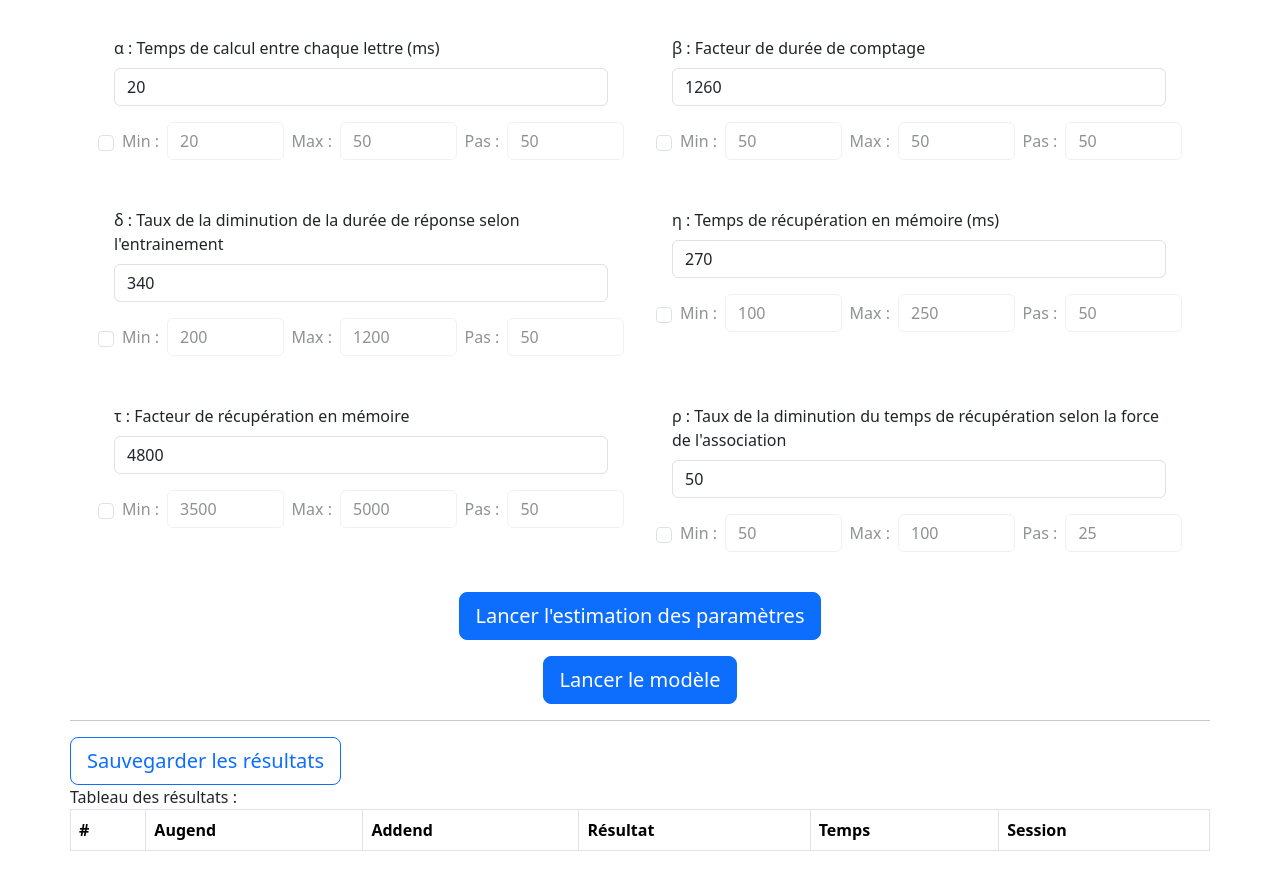
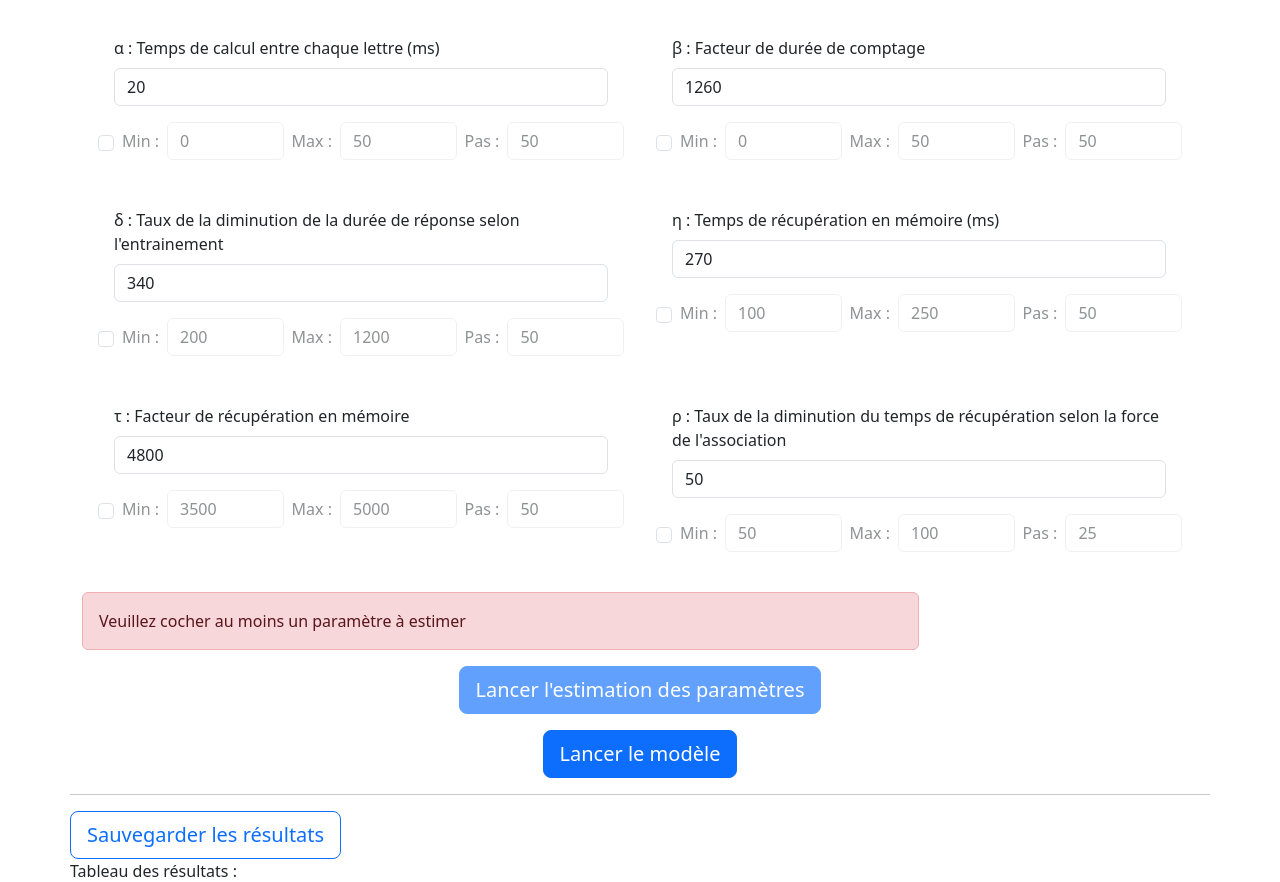
Before and after one commit to GatienCaillet/TER_CAILLET_ILLOUZ, a Vue app in the folder dev/: page / in a window 1280 px wide. Shown: the part 522-1404 px from the top of the page. Built offline with nearby package versions, Linux system fonts and the light colour scheme.

Commit message:
feat: messages d error quand le pas est a 0 ou moins ou si le min est superieur au max dans les parametres d estimation

```diff
--- a/dev/src/components/AppInputMinMax.vue
+++ b/dev/src/components/AppInputMinMax.vue
@@ -76,7 +76,7 @@ defineEmits([
             step="1"
             :value="pas"
             @focus="!enabled && $emit('update:enabled', true)"
-            @input="$emit('update:pas', Math.max(1, Number.isFinite($event.target.valueAsNumber) ? $event.target.valueAsNumber : 1))"
+            @input="$emit('update:pas', $event.target.valueAsNumber)"
           />
         </div>
       </fieldset>
--- a/dev/src/components/ParametersForm.vue
+++ b/dev/src/components/ParametersForm.vue
@@ -1,5 +1,5 @@
 <script setup>
-import { reactive, ref } from "vue";
+import { reactive, ref, computed } from "vue";
 import AppInput from "./AppInput.vue";
 import AppInputMinMax from "./AppInputMinMax.vue";
 import BaseButton from "./BaseButton.vue";
@@ -56,7 +56,7 @@ const configEstimation = reactive([
     id: "alpha",
     label: "α : Temps de calcul entre chaque lettre (ms)",
     key: "alpha",
-    min: 20,
+    min: 0,
     max: 50,
     pas: 50,
     enabled: false,
@@ -65,7 +65,7 @@ const configEstimation = reactive([
     id: "beta",
     label: "β : Facteur de durée de comptage",
     key: "beta",
-    min: 50,
+    min: 0,
     max: 50,
     pas: 50,
     enabled: false,
@@ -111,7 +111,40 @@ const configEstimation = reactive([
 // Ref pour afficher les messages d'erreur
 const errorMessage = ref('');
 
-// Créer un objet avec les valeurs des paramètres d'estimation (ex: { alpha: { value: 20, enabled: true, min: 20, max: 50, pas: 50 }, ... })
+// Validation complète des paramètres d'estimation
+const validateEstimationParams = () => {
+  // Vérifier qu'au moins un paramètre est coché
+  const enabledParams = configEstimation.filter((item) => item.enabled);
+  if (enabledParams.length === 0) {
+    errorMessage.value = 'Veuillez cocher au moins un paramètre à estimer';
+    return false;
+  }
+
+  // Vérifier chaque paramètre coché
+  for (const item of enabledParams) {
+    // Vérifier que pas > 0
+    if (!Number.isFinite(item.pas) || item.pas <= 0) {
+      errorMessage.value = `"${item.label}" : le pas (step) ne peut pas être à 0 ou négatif`;
+      return false;
+    }
+
+    // Vérifier que min <= max
+    if (item.min > item.max) {
+      errorMessage.value = `"${item.label}" : min (${item.min}) est supérieur à max (${item.max})`;
+      return false;
+    }
+  }
+
+  return true;
+};
+
+// Computed pour déterminer si le bouton d'estimation est activé
+const canLaunchEstimation = computed(() => {
+  // Toujours vérifier la validation
+  return validateEstimationParams();
+});
+
+// Créer un objet avec les valeurs des paramètres d'estimation (ex: { alpha: { value: 20, enabled: true, min: 0, max: 50, pas: 50 }, ... })
 const buildParamsEstimPayload = () =>
   Object.fromEntries(
     configEstimation.map((item) => [
@@ -129,12 +162,9 @@ const buildParamsEstimPayload = () =>
 // Envoi à App.vue l'information que le bouton "Lancer l'estimation des paramètres" ou "Lancer le modèle" ont été cliqué
 const emit = defineEmits(["launch-estimation", "launch-model"]);
 
-// TODO desactiver le bouton si aucune case cochée et afficher un message d'erreur si clique quand aucune case cochée
+// Lancer l'estimation avec validation
 const emitLaunchEstimation = () => {
-  // Vérifier qu'au moins un paramètre est coché
-  const hasEnabledParam = configEstimation.some((item) => item.enabled);
-  if (!hasEnabledParam) {
-    errorMessage.value = 'Veuillez cocher au moins un paramètre à estimer';
+  if (!validateEstimationParams()) {
     return;
   }
 
@@ -215,7 +245,7 @@ defineExpose({ setParamsEstim });
         <BaseButton
           variant="btn btn-primary"
           size="lg"
-          :disabled="isEstimating"
+          :disabled="isEstimating || !canLaunchEstimation"
           @click.prevent="emitLaunchEstimation"
         >
           Lancer l'estimation des paramètres
```
